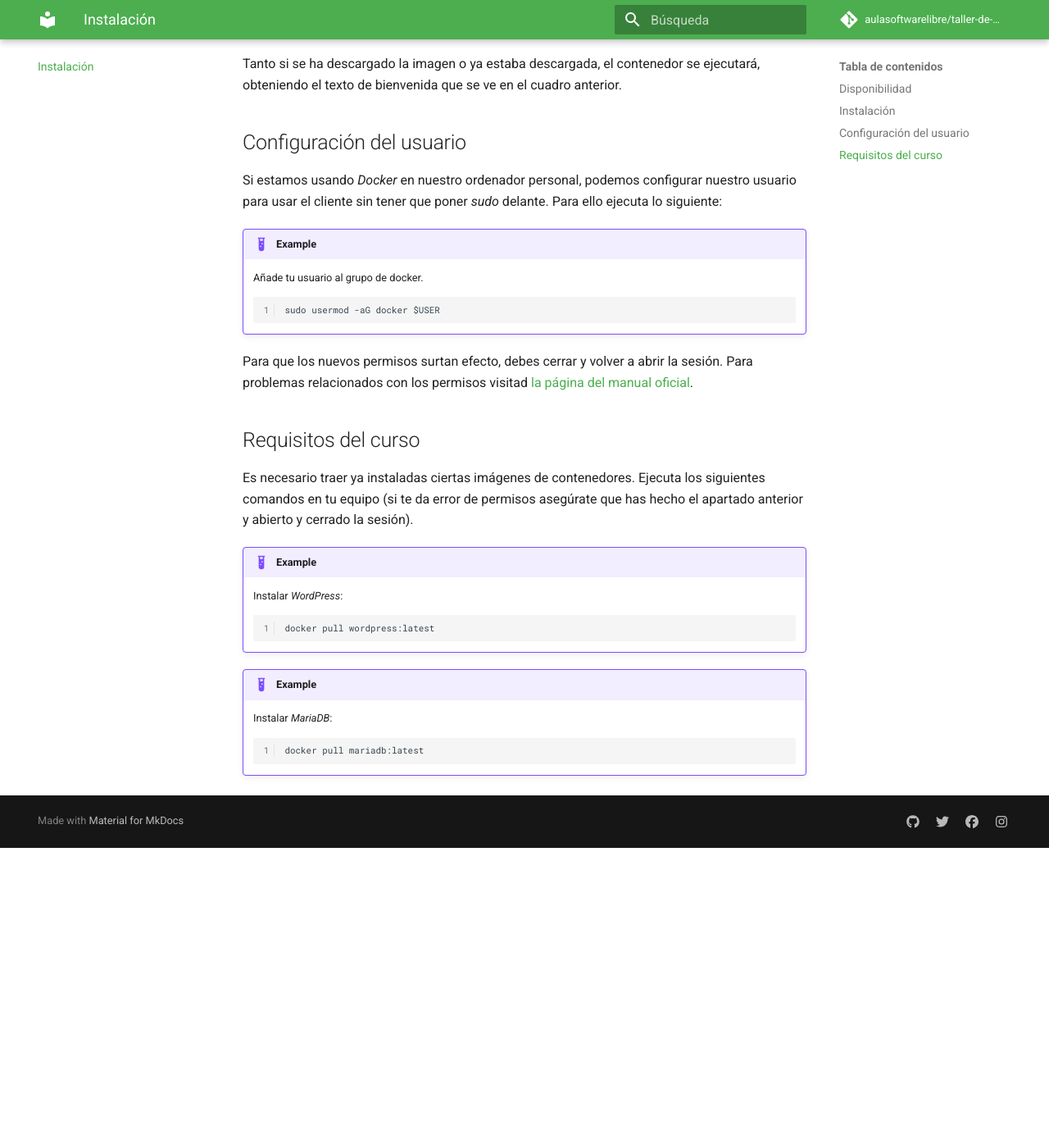
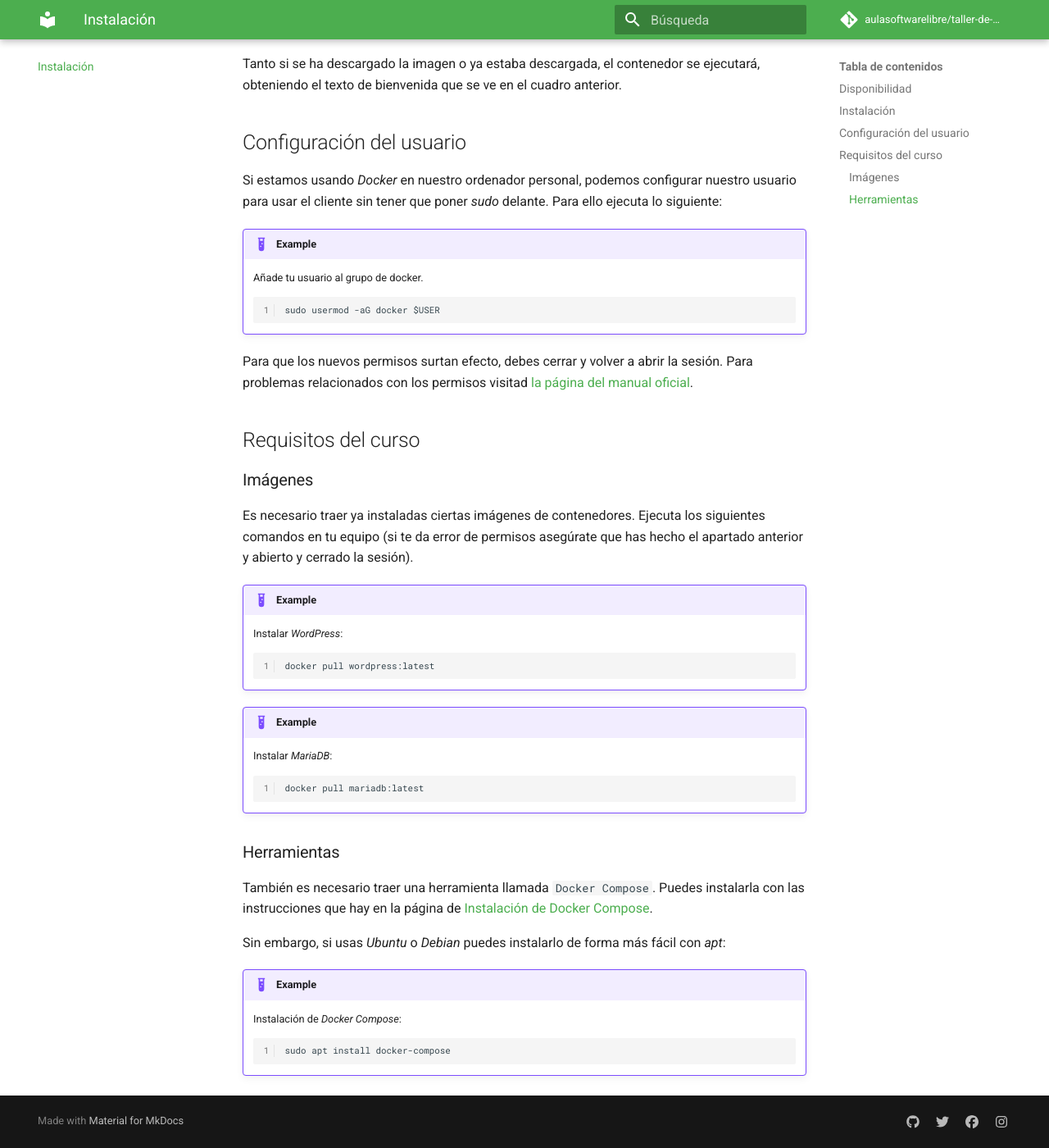
Before and after one commit to aulasoftwarelibre/taller-de-docker, an MkDocs documentation site: the page built from docs/installation.md, in a window 1280 px wide and 1400 px high, scrolled down 1866 px. Shown: the whole window at 82% size. Built offline with MkDocs 1.6.1 and Material for MkDocs 9.7.7, drawn with Linux system fonts in a browser that asks for light colours; comment, search, counter and statistics services are not loaded; before the commit the page ends 2900 px from its top, so only the background shows below that.

Commit message:
Added docker-composer installation

```diff
--- a/docs/installation.md
+++ b/docs/installation.md
@@ -76,6 +76,8 @@ Para que los nuevos permisos surtan efecto, debes cerrar y volver a abrir la ses
 
 ## Requisitos del curso
 
+### Imágenes
+
 Es necesario traer ya instaladas ciertas imágenes de contenedores. Ejecuta los siguientes comandos en tu equipo (si te da error de permisos asegúrate que has hecho el apartado anterior y abierto y cerrado la sesión).
 
 !!! example
@@ -87,3 +89,14 @@ Es necesario traer ya instaladas ciertas imágenes de contenedores. Ejecuta los
     Instalar _MariaDB_:
 
         docker pull mariadb:latest
+
+### Herramientas
+
+También es necesario traer una herramienta llamada `Docker Compose`. Puedes instalarla con las instrucciones que hay en la página de [Instalación de Docker Compose](https://docs.docker.com/compose/install/).
+
+Sin embargo, si usas _Ubuntu_ o _Debian_ puedes instalarlo de forma más fácil con _apt_:
+
+!!! example
+    Instalación de _Docker Compose_:
+
+        sudo apt install docker-compose
```
